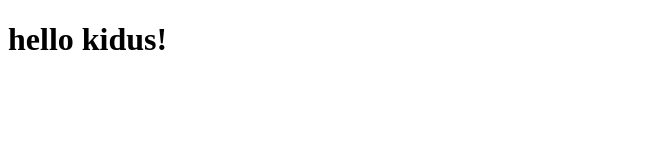
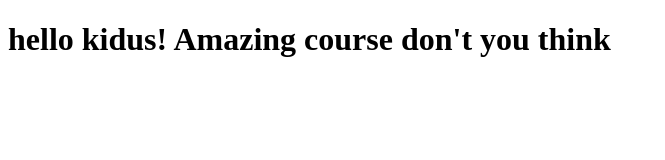
Before and after one commit to saintkidus7/Kidus, a plain HTML site: page site/index.html in a window 1280 px wide. Shown: the whole page, without its empty margins (0-665 px from the left). Drawn offline with Linux system fonts and the light colour scheme.

Commit message:
the first edit.

```diff
--- a/site/index.html
+++ b/site/index.html
@@ -6,6 +6,6 @@
 	<title>Hello Kidus!</title>
 </head>
 <body>
-<h1>hello kidus!</h1>
+<h1>hello kidus! Amazing course don't you think</h1>
 </body>
 </html>
```
